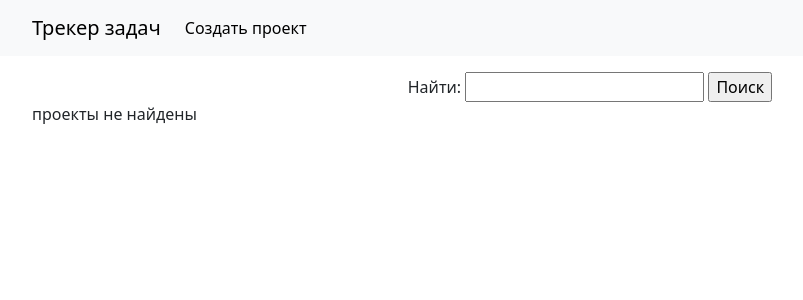
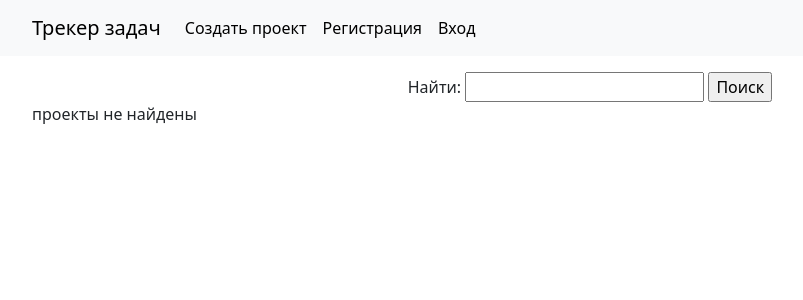
Before and after one commit to Sagynbek123456789/Homework_57__Sagynbek_Juldyzbek_uulu, a Django app: page / in a window 1280 px wide. Shown: the top 300 px of the page, without its empty margins (50-853 px from the left). Run offline with Django 5.2, Linux system fonts and the light colour scheme; data that the repository does not hold is empty.

Commit message:
Добавили в базовое представление ссылки на регитсрацию и вхождение

```diff
--- a/sours/webapp/templates/base.html
+++ b/sours/webapp/templates/base.html
@@ -20,6 +20,8 @@
 {#                        </li>#}
                         {% block menu %}
                         {% endblock %}
+                        <a class="nav-link active" aria-current="page" href="#">Регистрация</a>
+                        <a class="nav-link active" aria-current="page" href="{% url 'accounts:login' %}">Вход</a>
                     </ul>
                 </div>
             </div>
```
